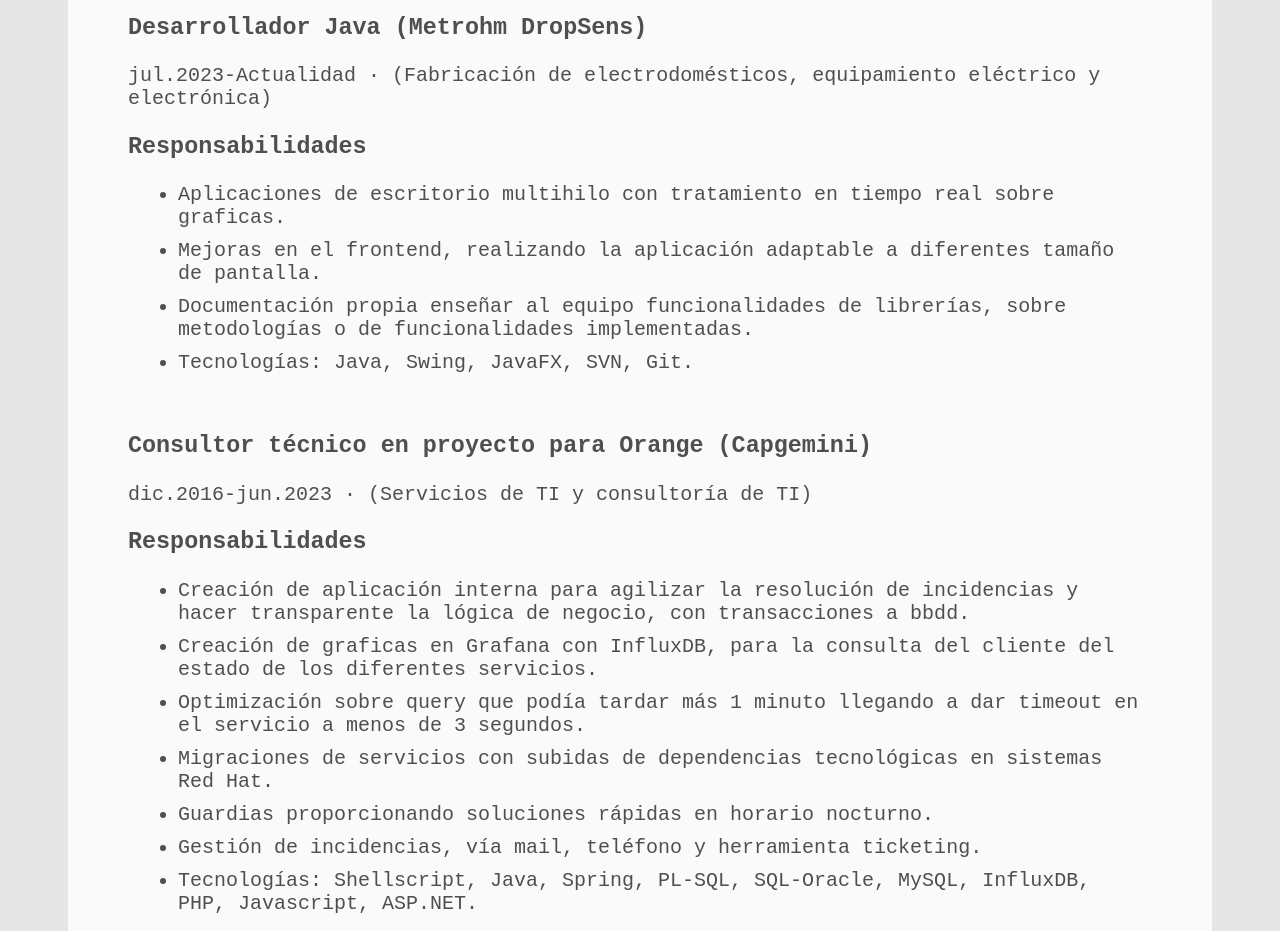
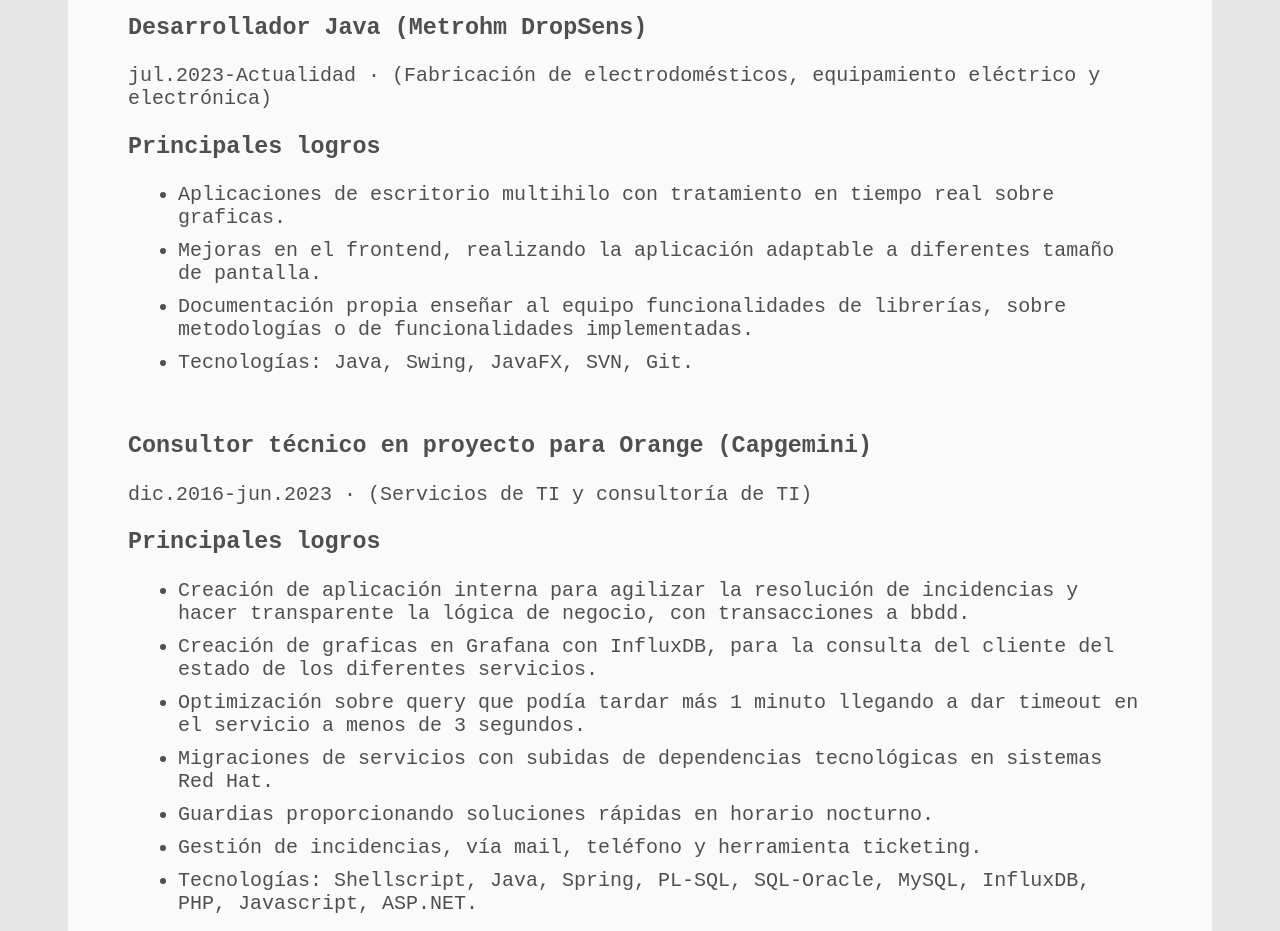
Before and after one commit to sergiofdezperea/simple-portfolio, a React (Vite) app: page / in a window 1280 px wide. Shown: the part 860-1791 px from the top of the page. Built offline with nearby package versions, Linux system fonts and the light colour scheme.

Commit message:
Update experienceTitle to "Principales logros"

```diff
--- a/src/components/Experiences.jsx
+++ b/src/components/Experiences.jsx
@@ -3,7 +3,7 @@
 
 function Experiences() {
   const [experiences, setExperiences] = useState([])
-  const experienceTitle = "Responsabilidades"
+  const experienceTitle = "Principales logros"
 
   // Load data from json file
   useEffect(() => {
```
